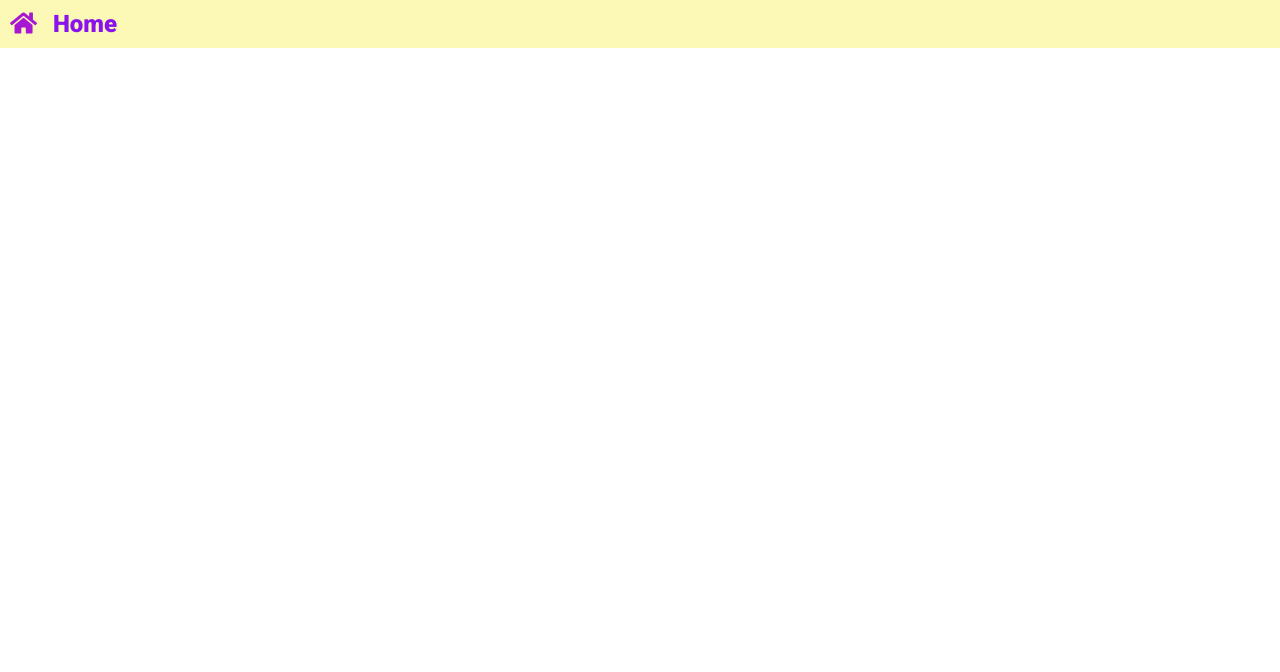
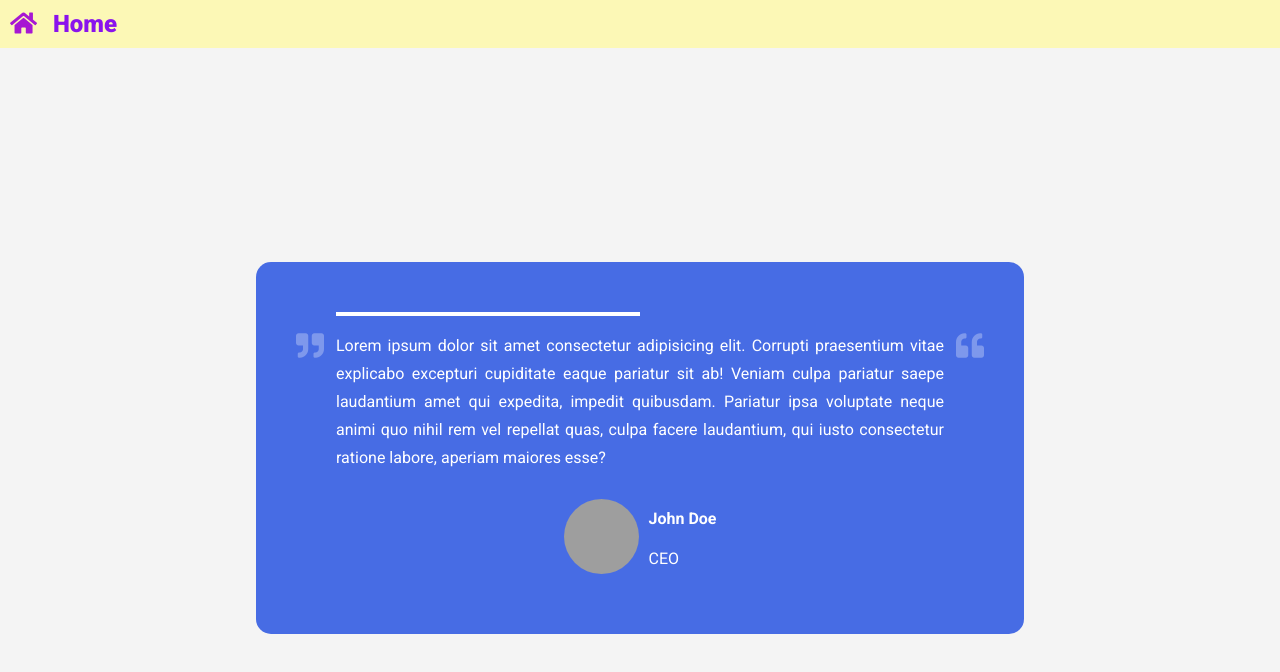
Before and after one commit to namnguyen191/fifty-projects, an Angular app: page /day-fourty-seven in a window 1280 px wide. Before the commit this address led to /. Shown: the top 672 px of the page. Built offline with nearby package versions, Linux system fonts and the light colour scheme; grey boxes are pictures that could not be loaded; a web font is replaced by a local one.

Commit message:
Add day-fourty-seven

```diff
--- a/src/app/app-routing.module.ts
+++ b/src/app/app-routing.module.ts
@@ -134,6 +134,7 @@ const routes: Routes = [
   { path: 'day-fourty-four', loadChildren: () => import('./features/day-fourty-four/day-fourty-four.module').then(m => m.DayFourtyFourModule) },
   { path: 'day-fourty-five', loadChildren: () => import('./features/day-fourty-five/day-fourty-five.module').then(m => m.DayFourtyFiveModule) },
   { path: 'day-fourty-six', loadChildren: () => import('./features/day-fourty-six/day-fourty-six.module').then(m => m.DayFourtySixModule) },
+  { path: 'day-fourty-seven', loadChildren: () => import('./features/day-fourty-seven/day-fourty-seven.module').then(m => m.DayFourtySevenModule) },
 ];
 
 @NgModule({
--- /dev/null
+++ b/src/app/features/day-fourty-seven/day-fourty-seven-routing.module.ts
@@ -0,0 +1,11 @@
+import { NgModule } from '@angular/core';
+import { RouterModule, Routes } from '@angular/router';
+import { DayFourtySevenComponent } from './day-fourty-seven.component';
+
+const routes: Routes = [{ path: '', component: DayFourtySevenComponent }];
+
+@NgModule({
+  imports: [RouterModule.forChild(routes)],
+  exports: [RouterModule]
+})
+export class DayFourtySevenRoutingModule { }
--- /dev/null
+++ b/src/app/features/day-fourty-seven/day-fourty-seven.component.html
@@ -0,0 +1,21 @@
+<div class="testimonial-container">
+  <div class="progress-bar"></div>
+  <div class="fas fa-quote-right fa-quote"></div>
+  <div class="fas fa-quote-left fa-quote"></div>
+  <p class="testimonial">
+    {{ testimonials[currentIndex].text }}
+  </p>
+  <div class="user">
+    <img
+      class="user-img"
+      [src]="
+        'https://randomuser.me/api/portraits/women/' + currentIndex + '.jpg'
+      "
+      alt="user"
+    />
+    <div class="user-detail">
+      <h4 class="username">{{ testimonials[currentIndex].name }}</h4>
+      <p class="role">{{ testimonials[currentIndex].role }}</p>
+    </div>
+  </div>
+</div>
--- /dev/null
+++ b/src/app/features/day-fourty-seven/day-fourty-seven.component.scss
@@ -0,0 +1,87 @@
+:host {
+  display: flex;
+  justify-content: center;
+  align-items: center;
+  flex-direction: column;
+  min-height: 100vh;
+  background-color: #f4f4f4;
+
+  .testimonial-container {
+    background-color: #476ce4;
+    color: #fff;
+    border-radius: 15px;
+    margin: 20px auto;
+    padding: 50px 80px;
+    max-width: 768px;
+    position: relative;
+
+    .fa-quote {
+      color: rgba(255, 255, 255, 0.3);
+      font-size: 28px;
+      position: absolute;
+      top: 70px;
+    }
+
+    .fa-quote-right {
+      left: 40px;
+    }
+
+    .fa-quote-left {
+      right: 40px;
+    }
+
+    @media (max-width: 768px) {
+      .testimonial-container {
+        padding: 20px 30px;
+      }
+
+      .fa-quote {
+        display: none;
+      }
+    }
+
+    .testimonial {
+      line-height: 28px;
+      text-align: justify;
+    }
+
+    .user {
+      display: flex;
+      align-items: center;
+      justify-content: center;
+
+      .user-img {
+        border-radius: 50%;
+        height: 75px;
+        width: 75px;
+      }
+
+      .user-detail {
+        margin-left: 10px;
+      }
+
+      .user-name {
+        margin: 0;
+      }
+
+      .user-role {
+        font-weight: normal;
+        margin: 10px 0;
+      }
+    }
+
+    .progress-bar {
+      background-color: #fff;
+      height: 4px;
+      width: 100%;
+      transform-origin: left;
+      animation: grow 10s linear infinite;
+    }
+  }
+}
+
+@keyframes grow {
+  0% {
+    transform: scaleX(0);
+  }
+}
--- /dev/null
+++ b/src/app/features/day-fourty-seven/day-fourty-seven.component.ts
@@ -0,0 +1,51 @@
+import { AfterViewInit, Component, OnInit } from '@angular/core';
+import { Title } from '@angular/platform-browser';
+
+interface Testimonial {
+  text: string;
+  name: string;
+  role: string;
+}
+
+@Component({
+  selector: 'app-day-fourty-seven',
+  templateUrl: './day-fourty-seven.component.html',
+  styleUrls: ['./day-fourty-seven.component.scss'],
+})
+export class DayFourtySevenComponent implements OnInit, AfterViewInit {
+  testimonials: Testimonial[] = [
+    {
+      text: 'Lorem ipsum dolor sit amet consectetur adipisicing elit. Corrupti praesentium vitae explicabo excepturi cupiditate eaque pariatur sit ab! Veniam culpa pariatur saepe laudantium amet qui expedita, impedit quibusdam. Pariatur ipsa voluptate neque animi quo nihil rem vel repellat quas, culpa facere laudantium, qui iusto consectetur ratione labore, aperiam maiores esse?',
+      name: 'John Doe',
+      role: 'CEO',
+    },
+    {
+      text: 'Lorem ipsum, dolor sit amet consectetur adipisicing elit. Quis maiores itaque illum dolorem quos nesciunt blanditiis corrupti praesentium numquam ea tenetur, commodi nulla dolore. Nam laborum ratione, cupiditate ad minus culpa perferendis vitae aperiam voluptas perspiciatis fugiat, neque magni iste. Amet asperiores quia qui quis illo ut quos est nam.',
+      name: 'Jane Holy',
+      role: 'CFO',
+    },
+    {
+      text: 'Lorem ipsum, dolor sit amet consectetur adipisicing elit. Dolor accusamus sunt enim minima reiciendis incidunt et? Magni ipsam eligendi necessitatibus eaque alias amet tenetur. Est esse corrupti tempore! Accusamus, est quos. Sit explicabo quo maxime! Accusantium assumenda ipsa, id sit quia rem dolores fuga minus debitis. Corrupti itaque illum eos!',
+      name: 'Bat Man',
+      role: 'Rich',
+    },
+  ];
+
+  currentIndex = 0;
+
+  constructor(private titleService: Title) {}
+
+  ngOnInit(): void {
+    this.titleService.setTitle('Fifty Projects - Day 47');
+  }
+
+  ngAfterViewInit(): void {
+    setInterval(() => {
+      if (this.currentIndex === this.testimonials.length - 1) {
+        this.currentIndex = 0;
+      } else {
+        this.currentIndex++;
+      }
+    }, 10000);
+  }
+}
--- a/src/app/home/home.component.html
+++ b/src/app/home/home.component.html
@@ -366,4 +366,12 @@
     description="A simple Quiz game built with JS and CSS"
   >
   </app-project-card>
+
+  <app-project-card
+    routerLink="day-fourty-seven"
+    title="Day 47"
+    imgUrl="assets/images/day-fourty-seven-snippet.png"
+    description="A testimonials Gallery using css animation with a bit of JS timing"
+  >
+  </app-project-card>
 </div>
```
Also changed, not shown: src/app/features/day-fourty-seven/day-fourty-seven.module.ts (added, +17 -0 lines), src/assets/images/day-fourty-seven-snippet.png (added), 1 other file (tests, documents, lock files or other folders).
